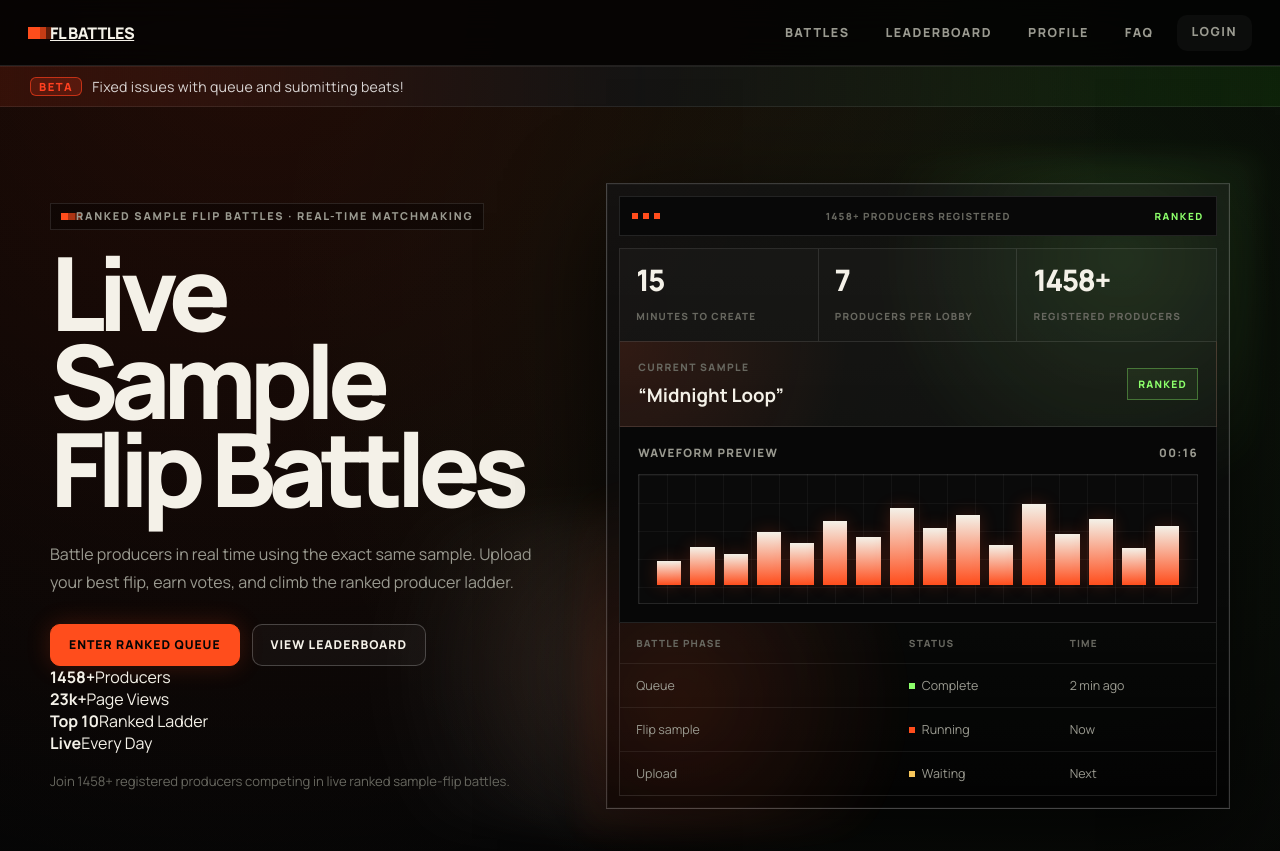
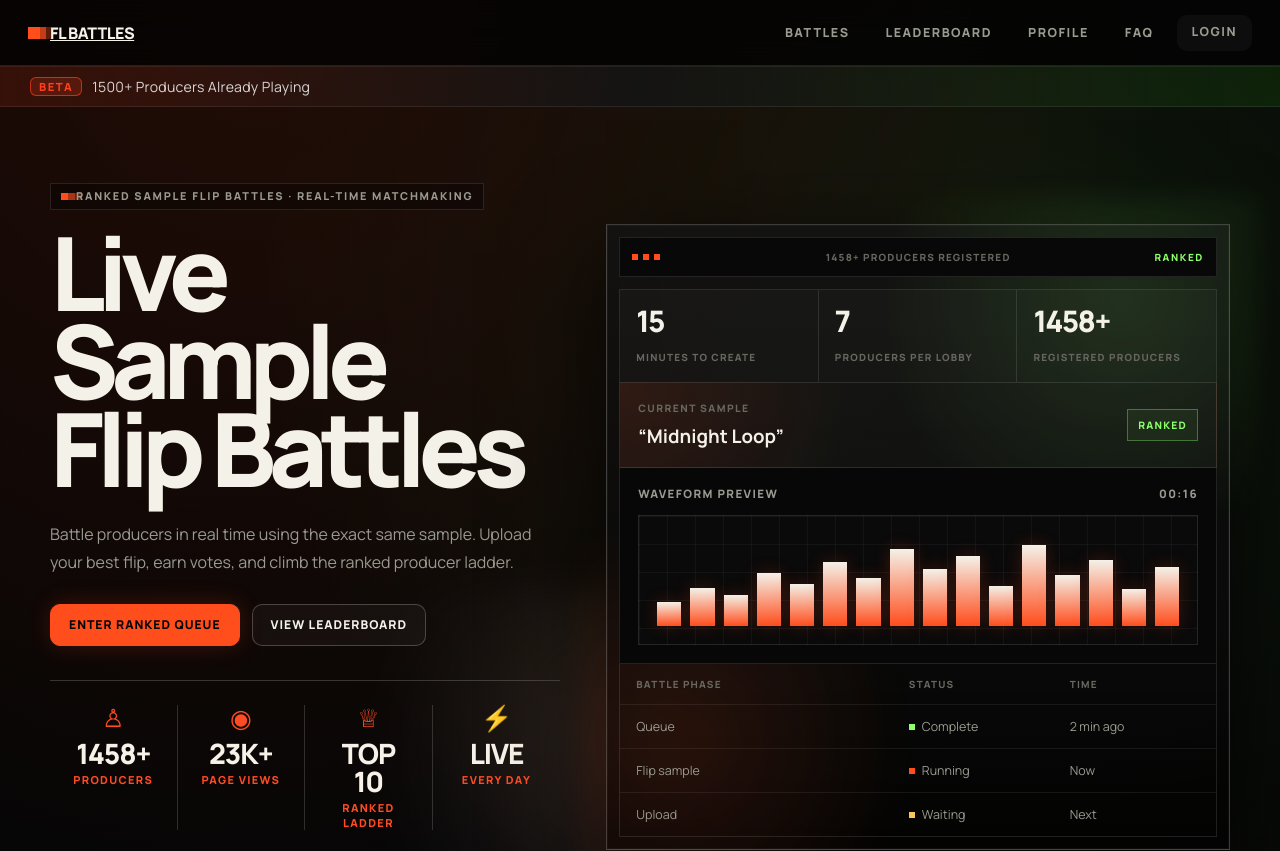
Before and after one commit to itsAvester/FLBattles, a Next.js app: page / in a window 1280 px wide. Shown: the top 851 px of the page. Built offline with nearby package versions, Linux system fonts and the light colour scheme; no server answers.

Commit message:
Changed Beta header and updated home page

```diff
--- a/app/globals.css
+++ b/app/globals.css
@@ -3312,3 +3312,71 @@ a.btn-secondary:hover {
     width: 100% !important;
   }
 }*/
+.hero-stats {
+  margin-top: 34px;
+  padding: 24px 0;
+  display: grid;
+  grid-template-columns: repeat(4, 1fr);
+  border-top: 1px solid rgba(255, 255, 255, 0.18);
+  border-bottom: 1px solid rgba(255, 255, 255, 0.14);
+  max-width: 680px;
+}
+
+.hero-stat-item {
+  display: flex;
+  flex-direction: column;
+  align-items: center;
+  text-align: center;
+  gap: 5px;
+  padding: 0 22px;
+  border-right: 1px solid rgba(255, 255, 255, 0.16);
+}
+
+.hero-stat-item:last-child {
+  border-right: none;
+}
+
+.hero-stat-icon {
+  color: #ff4b24;
+  font-size: 25px;
+  line-height: 1;
+  margin-bottom: 4px;
+}
+
+.hero-stat-item strong {
+  color: #f7f1e8;
+  font-size: 28px;
+  font-weight: 900;
+  letter-spacing: -0.04em;
+  line-height: 1;
+  text-transform: uppercase;
+}
+
+.hero-stat-item span {
+  color: #ff4b24;
+  font-size: 11px;
+  font-weight: 900;
+  letter-spacing: 0.12em;
+  text-transform: uppercase;
+}
+
+@media (max-width: 800px) {
+  .hero-stats {
+    grid-template-columns: repeat(2, 1fr);
+    gap: 0;
+  }
+
+  .hero-stat-item {
+    padding: 18px 14px;
+    border-right: none;
+  }
+
+  .hero-stat-item:nth-child(odd) {
+    border-right: 1px solid rgba(255, 255, 255, 0.14);
+  }
+
+  .hero-stat-item:nth-child(1),
+  .hero-stat-item:nth-child(2) {
+    border-bottom: 1px solid rgba(255, 255, 255, 0.14);
+  }
+}
--- a/app/layout.tsx
+++ b/app/layout.tsx
@@ -23,7 +23,7 @@ export default function RootLayout({ children }: { children: ReactNode }) {
         <NavBar />
         <div className="beta-banner">
   <span className="beta-pill">BETA</span>
-  <span>Fixed issues with queue and submitting beats!</span>
+  <span>1500+ Producers Already Playing</span>
 </div>
         <main className="page">{children}</main>
         <Analytics />
--- a/app/page.tsx
+++ b/app/page.tsx
@@ -33,19 +33,26 @@ export default function HomePage() {
             </div>
 
            <div className="hero-stats">
-              <div>
+  <div className="hero-stat-item">
+    <div className="hero-stat-icon">♙</div>
     <strong>1458+</strong>
     <span>Producers</span>
   </div>
-              <div>
+
+  <div className="hero-stat-item">
+    <div className="hero-stat-icon">◉</div>
     <strong>23k+</strong>
     <span>Page Views</span>
   </div>
-              <div>
+
+  <div className="hero-stat-item">
+    <div className="hero-stat-icon">♕</div>
     <strong>Top 10</strong>
     <span>Ranked Ladder</span>
   </div>
-              <div>
+
+  <div className="hero-stat-item">
+    <div className="hero-stat-icon">⚡</div>
     <strong>Live</strong>
     <span>Every Day</span>
   </div>
```
Lines whose indentation alone changed are shown as unchanged.
